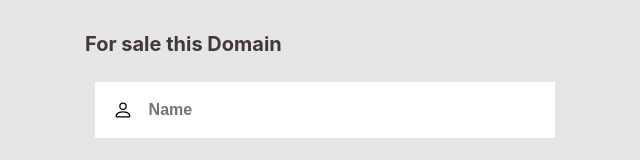
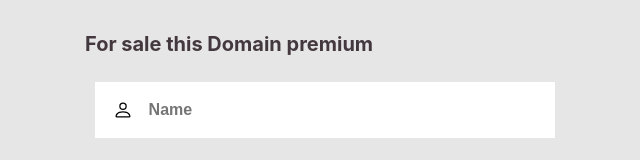
Before and after one commit to scristo2/lol, a Next.js app: page / in a window 1280 px wide. Shown: the top 160 px of the page, without its empty margins (315-955 px from the left). Built offline with nearby package versions, Linux system fonts and the light colour scheme.

Commit message:
new version

```diff
--- a/components/Header.jsx
+++ b/components/Header.jsx
@@ -123,7 +123,7 @@ class Header extends Component {
         return (<>
             <header className={style.header}>
                 <div className={style.header_div_title}>
-                    <p className={style.header_title}>For sale this Domain</p>
+                    <p className={style.header_title}>For sale this Domain premium</p>
                 </div>
                 <div className={style.notification} style={{ display: this.state.displayNotification }}>
                     <div className={style.notification_div_image}>
```
